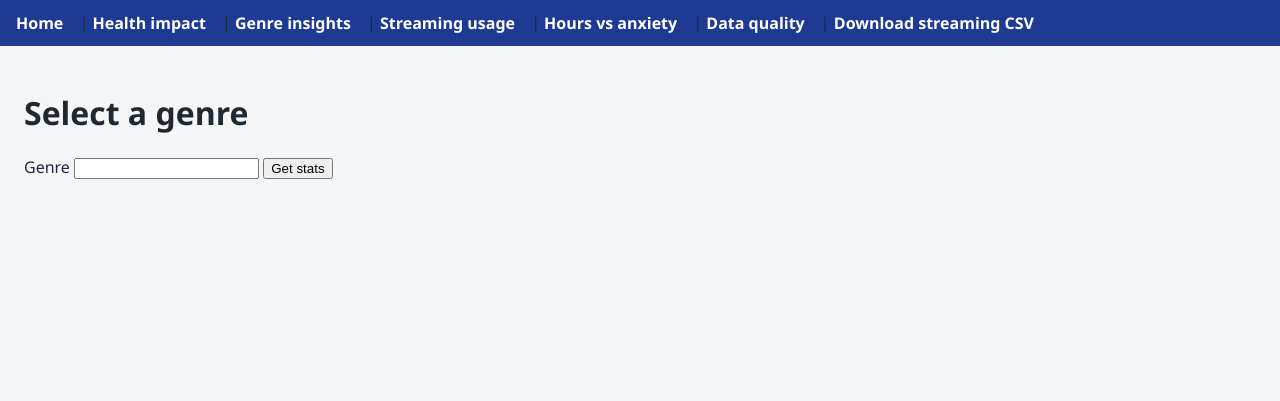
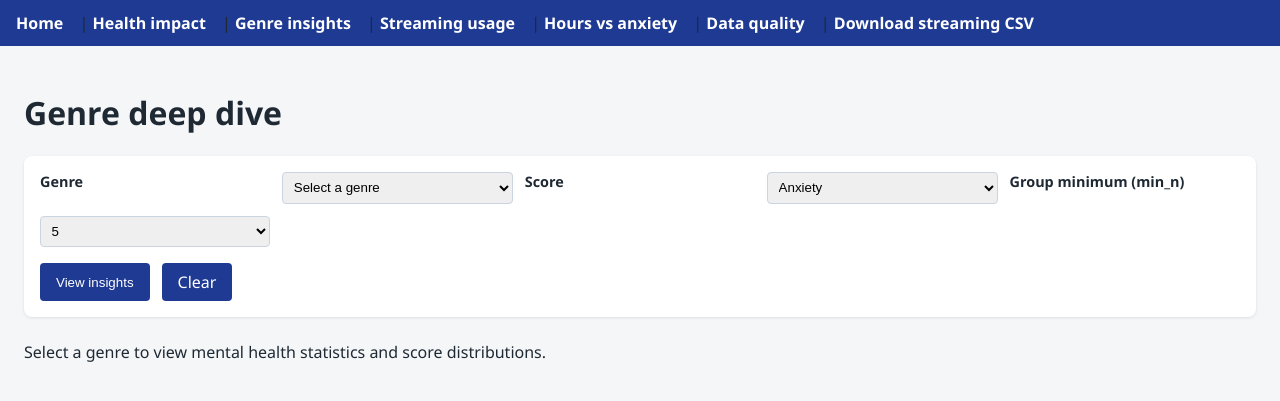
Before and after one commit to Emperor-Z/PAI-Assesment-Task-1, a Flask app: page /genre in a window 1280 px wide. Shown: the top 401 px of the page. Run offline with Flask 3, Linux system fonts and the light colour scheme; data comes from the database, SQL or seed files in the repository.

Commit message:
IMPLEMENT genre deep-dive analytics, charts, and template
Why:
- Deliver a useful Genre insights page with stats, warnings, and distribution charts.
What:
- Added genre-specific analytics routing, chart endpoint, service helper, and redesigned template with controls.

```diff
--- a/src/app.py
+++ b/src/app.py
@@ -271,28 +271,75 @@ def create_app(
 
     @app.route("/genre", methods=["GET", "POST"])
     def genre_insights() -> str:
-        """
-        Show a simple form to request genre-based mental health insights.
+        """Provide a deeper dive into a specific favourite genre."""
+        service = _get_service()
+        min_n = _get_min_n()
+        filter_options = service.get_filter_options()
+        genre_options = sorted(filter_options["genres"])
+        if "Unknown" not in genre_options:
+            genre_options.append("Unknown")
+        score_metrics = [
+            ("anxiety", "Anxiety"),
+            ("depression", "Depression"),
+            ("insomnia", "Insomnia"),
+            ("ocd", "OCD"),
+        ]
+        metric_lookup = {key: label for key, label in score_metrics}
 
-        In this step we only implement the GET behaviour; POST will be
-        implemented in a later TDD step.
-        """
-        if request.method == "GET":
-            stats: Dict[str, float] | None = None
-            return render_template("genre.html", stats=stats)
+        selected_genre = ""
+        selected_metric = (request.values.get("metric") or "anxiety").lower()
+        if selected_metric not in metric_lookup:
+            selected_metric = "anxiety"
 
-        genre = request.form.get("genre", "").strip()
-        stats = None
-        if genre:
-            service = _get_service()
-            service_stats = service.get_average_anxiety_and_depression_by_genre(genre)
-            stats = {
-                "genre": service_stats.get("genre", genre),
-                "avg_anxiety": service_stats.get("avg_anxiety", 0.0),
-                "avg_depression": service_stats.get("avg_depression", 0.0),
-            }
+        if request.method == "POST":
+            selected_genre = request.form.get("genre", "").strip()
+        else:
+            selected_genre = request.args.get("genre", "").strip()
 
-        return render_template("genre.html", stats=stats)
+        genre_stats_list = service.get_mean_scores_by_genre(filters=None, min_n=1)
+        genre_stats_map = {row["genre"]: row for row in genre_stats_list}
+        stats_entry = None
+        warning_message = None
+        chart_url: str | None = None
+        deltas: Dict[str, float] = {}
+        overall_means = service.get_overview().get("mean_scores", {})
+
+        if selected_genre:
+            key = selected_genre
+            stats_entry = genre_stats_map.get(key)
+            if stats_entry:
+                chart_url = url_for(
+                    "genre_distribution_chart",
+                    genre=key,
+                    metric=selected_metric,
+                )
+                deltas = {
+                    "anxiety": stats_entry["anxiety_mean"] - overall_means.get("anxiety", 0.0),
+                    "depression": stats_entry["depression_mean"] - overall_means.get("depression", 0.0),
+                    "insomnia": stats_entry["insomnia_mean"] - overall_means.get("insomnia", 0.0),
+                    "ocd": stats_entry["ocd_mean"] - overall_means.get("ocd", 0.0),
+                }
+                if stats_entry["n"] < min_n:
+                    warning_message = (
+                        f"Only {stats_entry['n']} respondents meet the filters; "
+                        f"min_n={min_n}. Rankings and comparisons may be noisy."
+                    )
+
+        return render_template(
+            "genre.html",
+            genre_options=genre_options,
+            selected_genre=selected_genre,
+            stats_entry=stats_entry,
+            warning_message=warning_message,
+            chart_url=chart_url,
+            metric_labels=score_metrics,
+            metric_lookup=metric_lookup,
+            selected_metric=selected_metric,
+            deltas=deltas,
+            overall_means=overall_means,
+            min_n_options=[1, 3, 5, 10],
+            selected_min_n=min_n,
+        )
 
 
     @app.route("/streaming", methods=["GET"])
@@ -351,6 +398,30 @@ def create_app(
         criteria = _parse_filter_criteria()
         top_genres = service.get_top_genres(criteria)
         png = render_top_genres_chart(top_genres)
+        return Response(png, mimetype="image/png")
+
+    @app.route("/charts/genre-distribution.png", methods=["GET"])
+    def genre_distribution_chart() -> Response:
+        service = _get_service()
+        metric = (request.args.get("metric") or "anxiety").lower()
+        metric_labels = {
+            "anxiety": "Anxiety",
+            "depression": "Depression",
+            "insomnia": "Insomnia",
+            "ocd": "OCD",
+        }
+        if metric not in metric_labels:
+            metric = "anxiety"
+        genre = request.args.get("genre", "").strip() or "Unknown"
+        responses = service.get_responses_by_genre(genre)
+        distribution: Dict[int, int] = {}
+        score_attr = f"{metric}_score"
+        for response in responses:
+            score = getattr(response, score_attr)
+            distribution[score] = distribution.get(score, 0) + 1
+        if not distribution:
+            distribution = {0: 0}
+        png = render_score_distribution_chart(metric_labels[metric], distribution)
         return Response(png, mimetype="image/png")
 
     @app.route("/charts/genre-vs-anxiety.png", methods=["GET"])
--- a/src/services.py
+++ b/src/services.py
@@ -210,6 +210,12 @@ class InsightsService:
             "age_groups": list(AGE_GROUP_RULES.keys()),
         }
 
+    def get_responses_by_genre(self, genre: str) -> List[SurveyResponse]:
+        """Return curated responses matching a favourite genre label."""
+        normalised = (genre or "Unknown").strip() or "Unknown"
+        responses = self._get_responses()
+        return [resp for resp in responses if (resp.fav_genre or "Unknown") == normalised]
+
     @log_action("GET_MEAN_SCORES_BY_GENRE")
     def get_mean_scores_by_genre(
         self,
--- a/templates/genre.html
+++ b/templates/genre.html
@@ -1,17 +1,62 @@
 {% extends "base.html" %}
 {% block content %}
-<h1>Select a genre</h1>
-<form method="post">
-  <label for="genre">Genre</label>
-  <input type="text" id="genre" name="genre" />
-  <button type="submit">Get stats</button>
+<h1>Genre deep dive</h1>
+<form method="get" class="filter-form">
+  <div class="filter-grid">
+    <label for="genre">Genre</label>
+    <select id="genre" name="genre">
+      <option value="">Select a genre</option>
+      {% for genre in genre_options %}
+      <option value="{{ genre }}" {% if genre == selected_genre %}selected{% endif %}>{{ genre }}</option>
+      {% endfor %}
+    </select>
+
+    <label for="metric">Score</label>
+    <select id="metric" name="metric">
+      {% for key, label in metric_labels %}
+      <option value="{{ key }}" {% if key == selected_metric %}selected{% endif %}>{{ label }}</option>
+      {% endfor %}
+    </select>
+
+    <label for="min_n">Group minimum (min_n)</label>
+    <select id="min_n" name="min_n">
+      {% for option in min_n_options %}
+      <option value="{{ option }}" {% if option == selected_min_n %}selected{% endif %}>{{ option }}</option>
+      {% endfor %}
+    </select>
+  </div>
+  <div class="filter-actions">
+    <button type="submit">View insights</button>
+    <a class="link-button" href="{{ url_for('genre_insights') }}">Clear</a>
+  </div>
 </form>
 
-{% if stats %}
-<section>
-  <h2>Results for {{ stats.genre }}</h2>
-  <p>Average anxiety: {{ stats.avg_anxiety }}</p>
-  <p>Average depression: {{ stats.avg_depression }}</p>
-</section>
+{% if selected_genre %}
+  {% if stats_entry %}
+    <section class="stat-card">
+      <h2>{{ selected_genre }} respondents</h2>
+      <p>Respondents: {{ stats_entry.n }}</p>
+      <ul>
+        <li>Anxiety mean: {{ "%.1f"|format(stats_entry.anxiety_mean) }} (Δ {{ "%.1f"|format(deltas.anxiety) }})</li>
+        <li>Depression mean: {{ "%.1f"|format(stats_entry.depression_mean) }} (Δ {{ "%.1f"|format(deltas.depression) }})</li>
+        <li>Insomnia mean: {{ "%.1f"|format(stats_entry.insomnia_mean) }} (Δ {{ "%.1f"|format(deltas.insomnia) }})</li>
+        <li>OCD mean: {{ "%.1f"|format(stats_entry.ocd_mean) }} (Δ {{ "%.1f"|format(deltas.ocd) }})</li>
+      </ul>
+      {% if warning_message %}
+      <p class="warning">{{ warning_message }}</p>
+      {% endif %}
+    </section>
+
+    <section class="chart-card">
+      <h3>{{ metric_lookup[selected_metric] }} distribution ({{ selected_genre }})</h3>
+      {% if chart_url %}
+      <img src="{{ chart_url }}" alt="Genre distribution chart" />
+      {% endif %}
+    </section>
+  {% else %}
+    <p class="no-data">No respondents recorded for {{ selected_genre }}.</p>
+  {% endif %}
+{% else %}
+  <p>Select a genre to view mental health statistics and score distributions.</p>
 {% endif %}
 {% endblock %}
```
